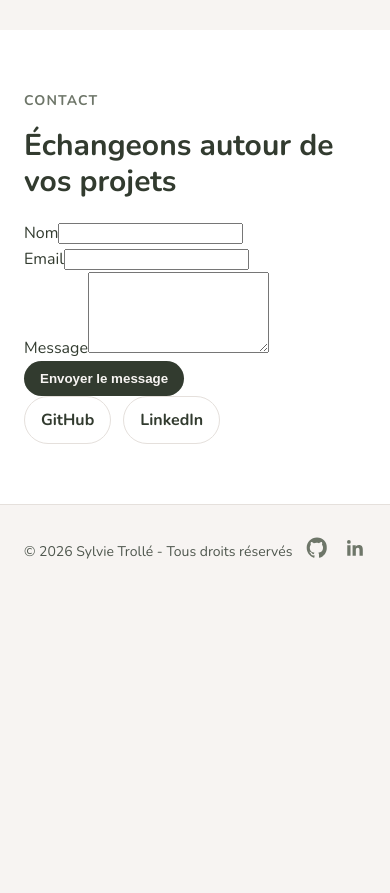
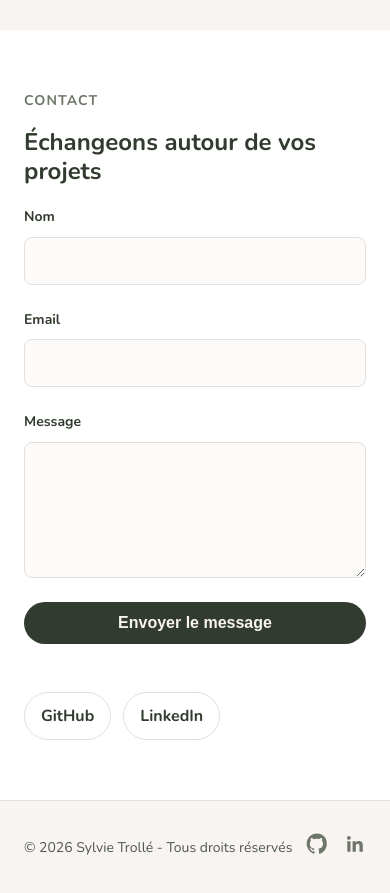
Before and after one commit to sylvie-trl/portfolio, a React (Vite) app: page / in a window 390 px wide. Shown: the part 4360-5253 px from the top of the page. Before the commit the page ends 4959 px from the top, so only its background shows below. Built offline with nearby package versions, Linux system fonts and the light colour scheme.

Commit message:
Refactorisation: contact form styles et responsive

```diff
--- a/src/pages/Contact.module.css
+++ b/src/pages/Contact.module.css
@@ -22,6 +22,68 @@
   margin-bottom: 20px;
 }
 
+.form {
+  display: flex;
+  flex-direction: column;
+  gap: 24px;
+  max-width: 600px;
+  width: 100%;
+  margin-bottom: 48px;
+}
+
+.inputGroup {
+  display: flex;
+  flex-direction: column;
+  gap: 8px;
+}
+
+.inputGroup label {
+  font-size: 14px;
+  font-weight: 700;
+  color: #323b2f;
+  text-align: left;
+}
+
+.inputGroup input,
+.inputGroup textarea {
+  padding: 12px 16px;
+  border: 1px solid #e5e0dc;
+  border-radius: 8px;
+  font-family: inherit;
+  font-size: 16px;
+  background: #fcfbf9;
+  transition: border-color 0.2s ease;
+  width: 100%;
+  box-sizing: border-box;
+}
+
+.inputGroup input:focus,
+.inputGroup textarea:focus {
+  outline: none;
+  border-color: #323b2f;
+}
+
+.submitButton {
+  display: inline-flex;
+  align-items: center;
+  justify-content: center;
+  padding: 12px 24px;
+  border-radius: 999px;
+  font-weight: 700;
+  transition: 0.2s ease;
+  background: #323b2f;
+  color: #f7f4f2;
+  border: none;
+  cursor: pointer;
+  width: fit-content;
+  font-size: 16px;
+}
+
+.submitButton:hover {
+  opacity: 0.92;
+  transform: translateY(-1px);
+}
+
 .links {
   display: flex;
   flex-wrap: wrap;
@@ -31,7 +93,6 @@
   margin: 0;
 }
 
-.primaryLink,
 .secondaryLink {
   display: inline-flex;
   align-items: center;
@@ -41,18 +102,6 @@
   text-decoration: none;
   font-weight: 700;
   transition: 0.2s ease;
-}
-
-.primaryLink {
-  background: #323b2f;
-  color: #f7f4f2;
-}
-
-.primaryLink:hover {
-  opacity: 0.92;
-}
-
-.secondaryLink {
   background: #ffffff;
   color: #323b2f;
   border: 1px solid #e5e0dc;
@@ -62,28 +111,30 @@
   background: #ede9e6;
 }
 
-.submitButton {
-  display: inline-flex;
-  align-items: center;
-  justify-content: center;
-  padding: 10px 16px;
-  border-radius: 999px;
-  text-decoration: none;
+.successMessage {
+  padding: 16px;
+  background: #f7f4f2;
+  color: #323b2f;
+  border-radius: 12px;
   font-weight: 700;
-  transition: 0.2s ease;
-  background: #323b2f;
-  color: #f7f4f2;
-  border: none;
-  cursor: pointer;
-  width: fit-content;
-}
-
-.submitButton:hover {
-  opacity: 0.92;
+  margin-bottom: 32px;
+  border: 1px solid #e5e0dc;
 }
 
 @media (max-width: 767px) {
   .contact {
     padding: 60px 24px;
   }
+
+  .title {
+    font-size: 1.5rem;
+  }
+
+  .form {
+    max-width: 100%;
+  }
+
+  .submitButton {
+    width: 100%;
+  }
 }
```
